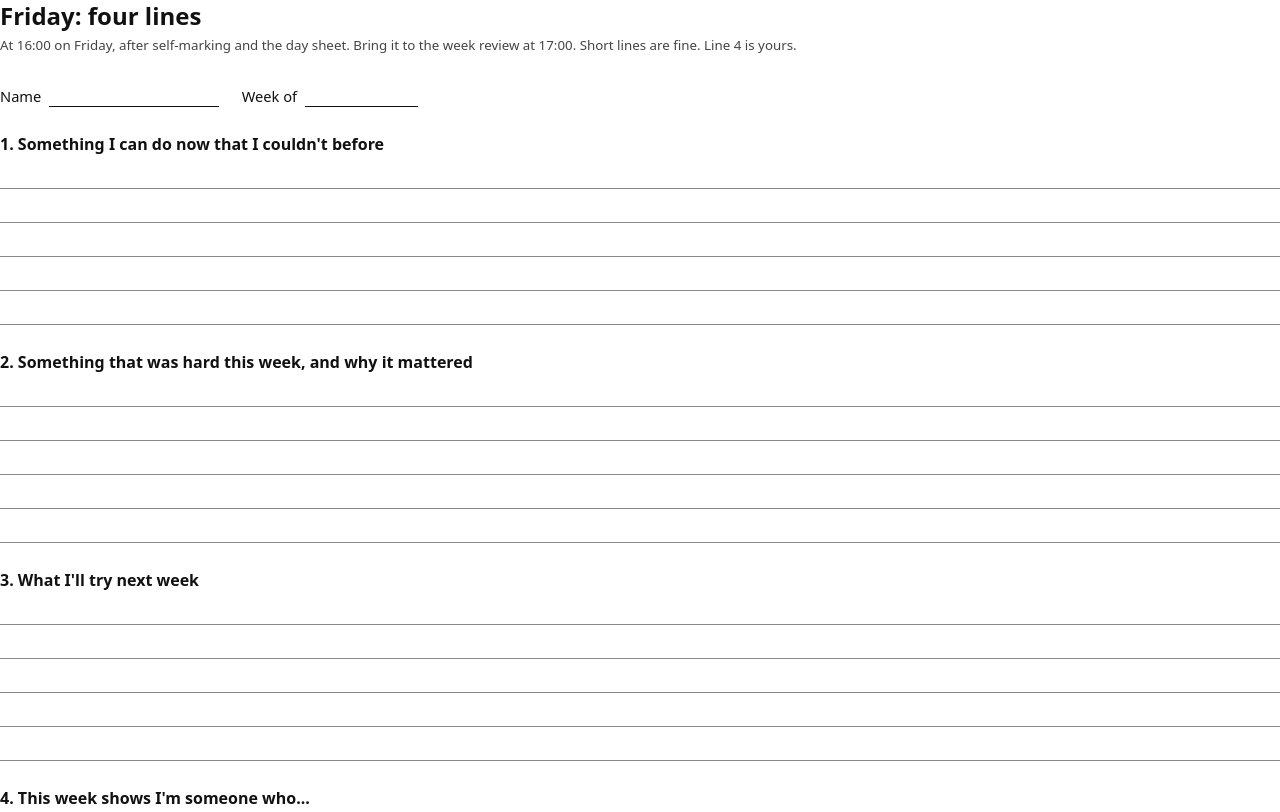
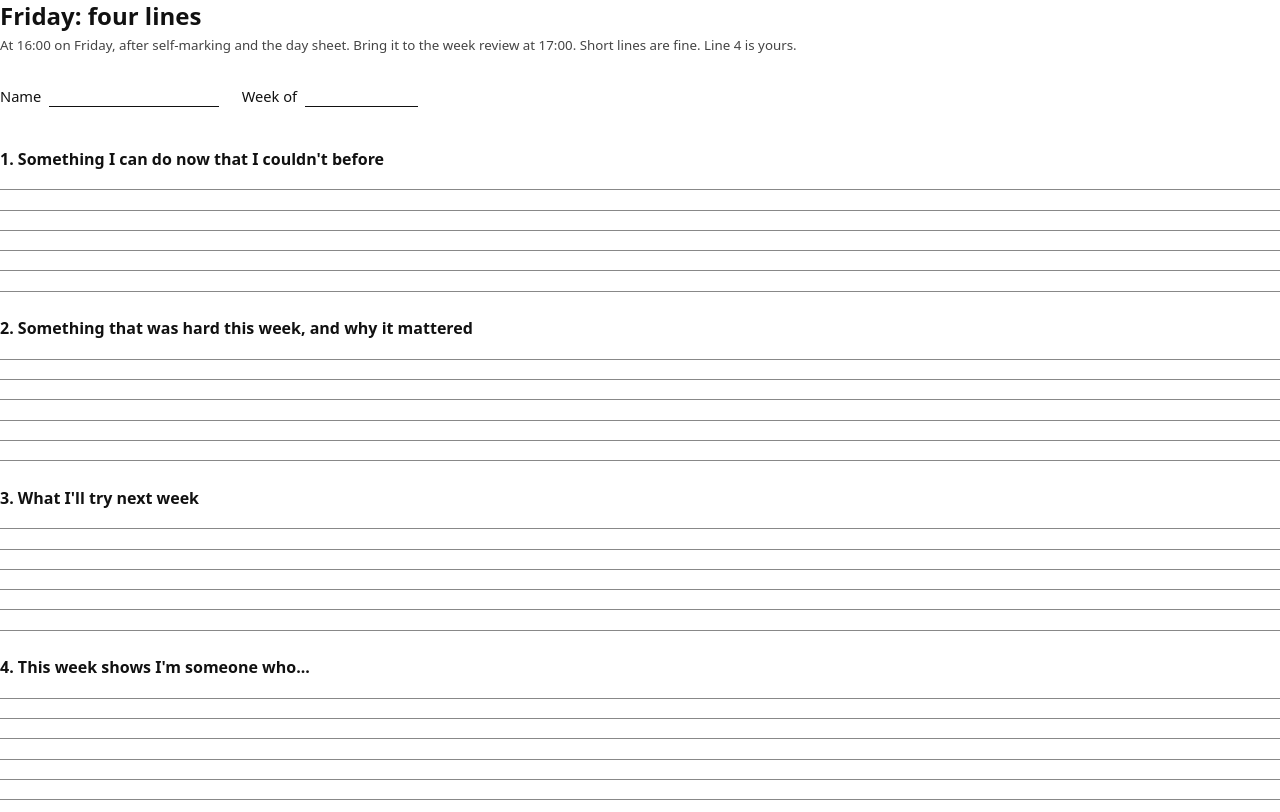
Before and after one commit to lorinc/edu_add, a plain HTML site: page weeks/friday_lines.html in a window 1280 px wide. Shown: the top 812 px of the page. Drawn offline with Linux system fonts and the light colour scheme.

Commit message:
Fill the A4 page on the day sheet and Friday sheet
Co-Authored-By: Claude Opus 5.5 <noreply@anthropic.com>

```diff
--- a/weeks/friday_lines.html
+++ b/weeks/friday_lines.html
@@ -8,14 +8,16 @@
 <style>
   @page { size: A4; margin: 12mm 14mm; }
   * { box-sizing: border-box; }
-  body { margin: 0; font: 11pt/1.35 system-ui, "Segoe UI", sans-serif; color: #111; }
+  html, body { height: 100%; }
+  body { display: flex; flex-direction: column; margin: 0; font: 11pt/1.35 system-ui, "Segoe UI", sans-serif; color: #111; }
   h1 { font-size: 18pt; margin: 0 0 1mm; }
   .note { margin: 0 0 5mm; color: #444; font-size: 10pt; }
   .fields { display: flex; gap: 6mm; margin-bottom: 4mm; align-items: flex-end; }
   .field { display: flex; align-items: flex-end; gap: 2mm; white-space: nowrap; }
   .line { border-bottom: 1px solid #111; height: 9mm; }
   h2 { font-size: 12pt; margin: 7mm 0 0; }
-  .ruled .line { border-bottom-color: #888; }
+  .ruled { flex: 1; display: flex; flex-direction: column; }
+  .ruled .line { flex: 1; border-bottom-color: #888; }
 </style>
 </head>
 <body>
@@ -28,15 +30,15 @@
 </div>
 
 <h2>1. Something I can do now that I couldn't before</h2>
-<div class="ruled"><div class="line"></div><div class="line"></div><div class="line"></div><div class="line"></div><div class="line"></div></div>
+<div class="ruled"><div class="line"></div><div class="line"></div><div class="line"></div><div class="line"></div><div class="line"></div><div class="line"></div></div>
 
 <h2>2. Something that was hard this week, and why it mattered</h2>
-<div class="ruled"><div class="line"></div><div class="line"></div><div class="line"></div><div class="line"></div><div class="line"></div></div>
+<div class="ruled"><div class="line"></div><div class="line"></div><div class="line"></div><div class="line"></div><div class="line"></div><div class="line"></div></div>
 
 <h2>3. What I'll try next week</h2>
-<div class="ruled"><div class="line"></div><div class="line"></div><div class="line"></div><div class="line"></div><div class="line"></div></div>
+<div class="ruled"><div class="line"></div><div class="line"></div><div class="line"></div><div class="line"></div><div class="line"></div><div class="line"></div></div>
 
 <h2>4. This week shows I'm someone who...</h2>
-<div class="ruled"><div class="line"></div><div class="line"></div><div class="line"></div><div class="line"></div><div class="line"></div></div>
+<div class="ruled"><div class="line"></div><div class="line"></div><div class="line"></div><div class="line"></div><div class="line"></div><div class="line"></div></div>
 </body>
 </html>
```
Also changed, not shown: weeks/day_sheet.html (+3 -2 lines), 2 other files.
